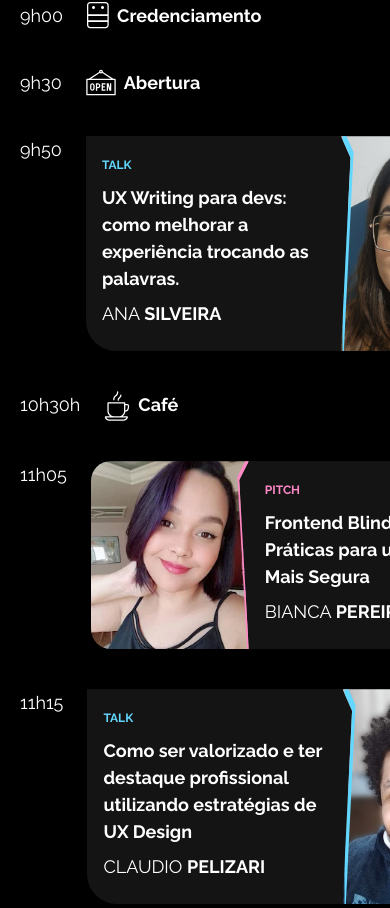
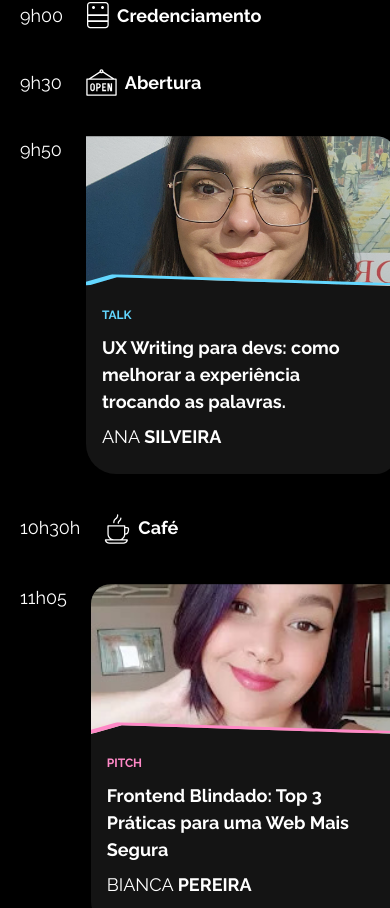
Before and after one commit to kevinuehara/frontin-campinas-2024-LP, a Next.js app: page / in a window 390 px wide. Shown: the part 5391-6299 px from the top of the page. Built offline with nearby package versions, Linux system fonts and the light colour scheme.

Commit message:
Ajustes de responsividade

```diff
--- a/app/components/Schedule/Schedule.tsx
+++ b/app/components/Schedule/Schedule.tsx
@@ -9,7 +9,7 @@ const verifyDirection = (talkTitulo: string) => {
   const talksOnlyKeynotePitchTalk = Talks.filter((talk) =>
     ["keynote", "pitch", "talk"].includes(talk.tipo.toLowerCase())
   );
-  debugger;
+
   const index = talksOnlyKeynotePitchTalk.findIndex(
     (talk) => talk.titulo === talkTitulo
   );
--- a/app/components/Schedule/components/index.tsx
+++ b/app/components/Schedule/components/index.tsx
@@ -136,6 +136,10 @@ export const TalkCard: React.FC<TalkCardProps> = ({ talk, viewType }) => {
             "&:hover div:first-child": {
               transform: "scale(1.1)",
             },
+            "@media (max-width: 768px)": {
+              flexDirection: "column",
+              maxWidth: "236px",
+            },
           })}
         >
           <div
@@ -144,7 +148,6 @@ export const TalkCard: React.FC<TalkCardProps> = ({ talk, viewType }) => {
               height: "100%",
               minHeight: "150px",
               minWidth: "158px",
-
               backgroundImage: `url(/speakers/${
                 getSpeakerImage(talk.speaker) + ".jpg"
               })`,
@@ -172,6 +175,16 @@ export const TalkCard: React.FC<TalkCardProps> = ({ talk, viewType }) => {
                 left: viewType?.direction === "left" ? "17px" : "-16px",
                 transform: "scale(1.2)",
                 top: "12px",
+              },
+
+              "@media (max-width: 768px)": {
+                clipPath: "polygon(0 0, 100% 0, 100% 100%, 10% 94%, 0 100%)",
+                "&:before": {
+                  content: '""',
+                  clipPath: "polygon(10% 94%,0 100%, 100% 100%)",
+                  top: "-16px",
+                  left: "20px",
+                },
               },
             })}
           ></div>
```
